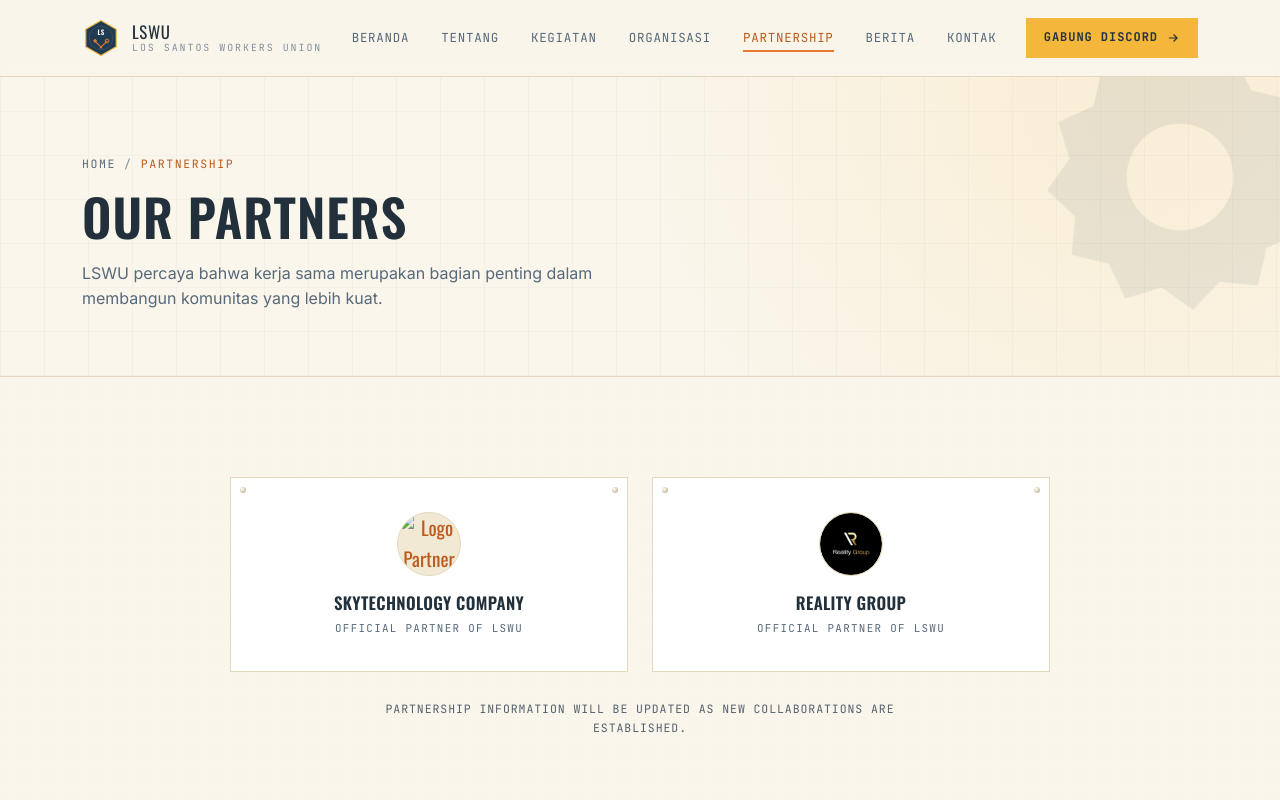
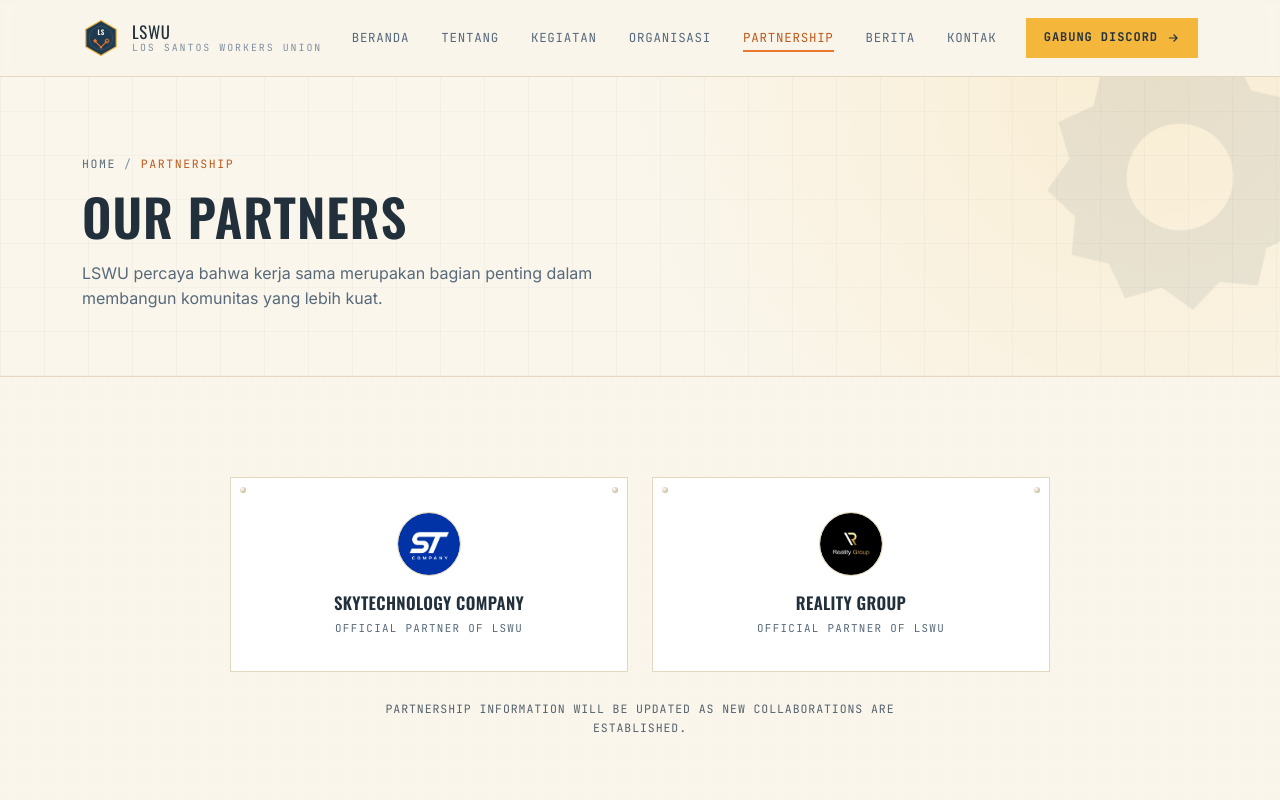
Before and after one commit to irsyadaliiskandar28-source/lswu-union, a plain HTML site: page partnership.html in a window 1280 px wide. Shown: the top 800 px of the page. Drawn offline with nearby package versions, Linux system fonts and the light colour scheme.

Commit message:
Update partnership.html

```diff
--- a/partnership.html
+++ b/partnership.html
@@ -84,7 +84,7 @@
           data-body="Partner resmi LSWU yang menjalin kerja sama lintas komunitas untuk memperluas jaringan dan kegiatan bersama."
           data-list-label="Bentuk Kerja Sama"
           data-list="Kolaborasi kegiatan komunitas|Promosi silang antar komunitas|Dukungan event bersama">
-          <div class="partner-logo"><img src="SkyTechpng" alt="Logo Partner Name One"></div>
+          <div class="partner-logo"><img src="SkyTech.png" alt="Logo Partner Name One"></div>
           <h4>Skytechnology Company</h4>
           <div class="partner-tag">Official Partner of LSWU</div>
         </div>
```
